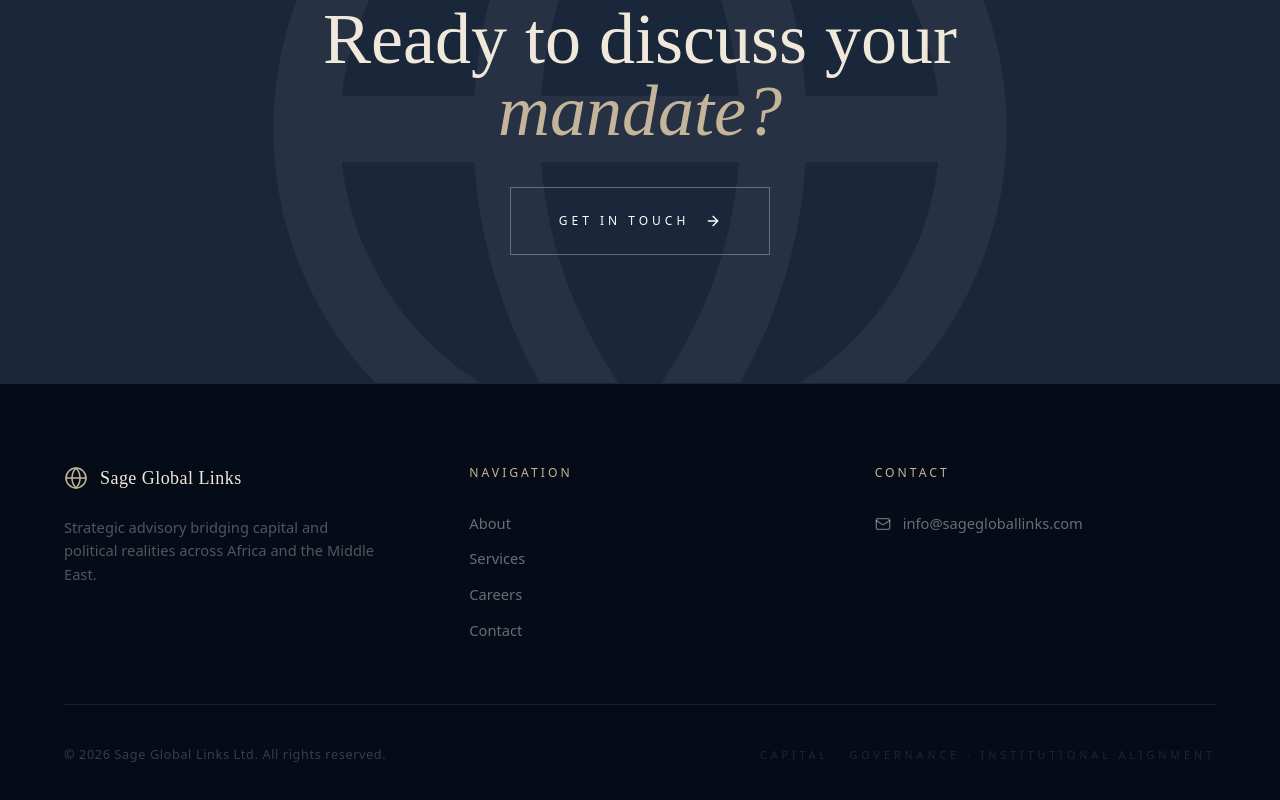
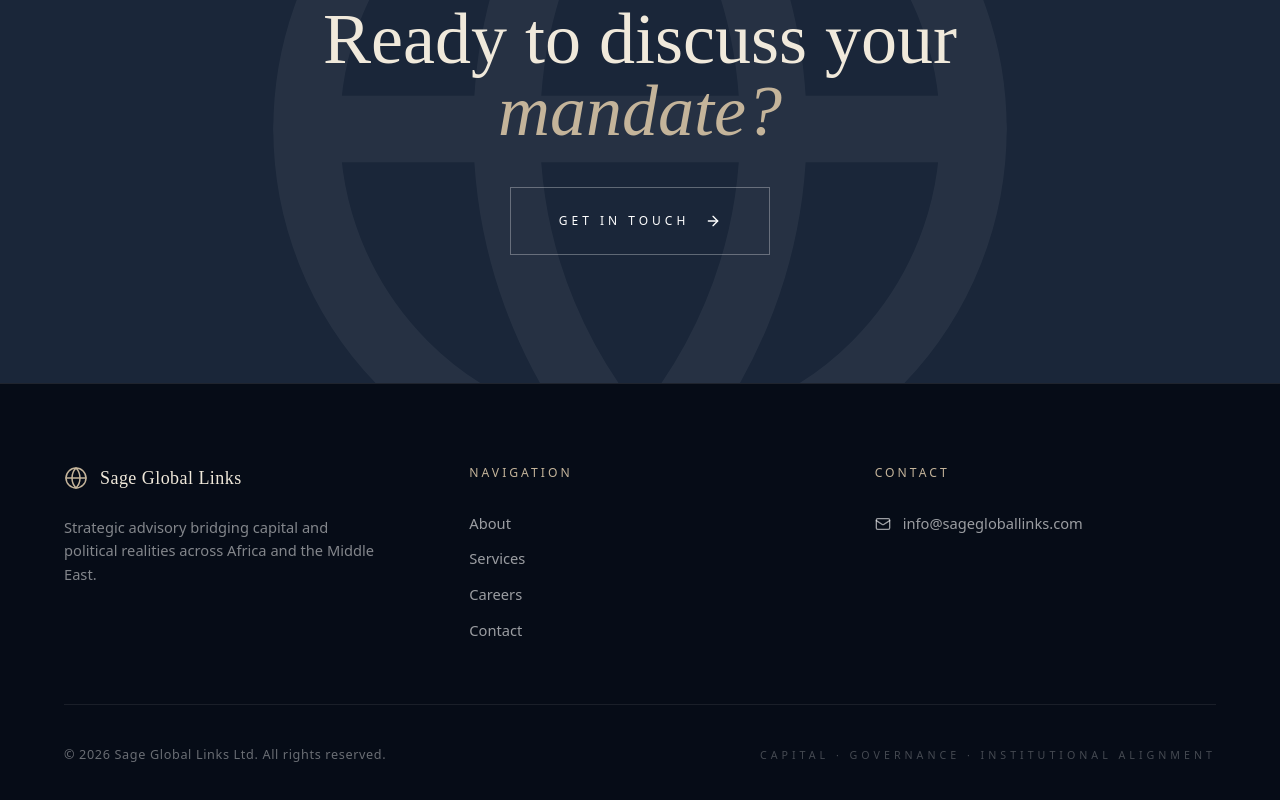
Before and after one commit to aymanfadil-commits/SGL-Site, a React (Vite) app: page / in a window 1280 px wide. Shown: the part 3549-4349 px from the top of the page. Built offline with nearby package versions, Linux system fonts and the light colour scheme.

Commit message:
Update App.tsx

```diff
--- a/src/App.tsx
+++ b/src/App.tsx
@@ -120,7 +120,7 @@ const Footer = ({ setPage }: { setPage: (p: Page) => void }) => (
           <Globe className="w-6 h-6 text-gold" strokeWidth={1.5} />
           <span className="font-serif text-lg text-offwhite tracking-wide">Sage Global Links</span>
         </div>
-        <p className="text-white/30 text-xs md:text-[14.67px] leading-relaxed font-light max-w-xs">
+        <p className="text-white/50 text-xs md:text-[14.67px] leading-relaxed font-light max-w-xs">
           Strategic advisory bridging capital and political realities across Africa and the Middle East.
         </p>
       </div>
@@ -132,7 +132,7 @@ const Footer = ({ setPage }: { setPage: (p: Page) => void }) => (
             <button
               key={p}
               onClick={() => setPage(p as Page)}
-              className="text-white/40 text-xs md:text-[14.67px] text-left hover:text-white/80 font-light transition-colors capitalize"
+              className="text-white/60 text-xs md:text-[14.67px] text-left hover:text-white/80 font-light transition-colors capitalize"
             >
               {p}
             </button>
@@ -144,7 +144,7 @@ const Footer = ({ setPage }: { setPage: (p: Page) => void }) => (
         <h4 className="text-[9.5px] md:text-[12.17px] tracking-[3px] uppercase text-gold mb-8">Contact</h4>
         <a
           href="mailto:info@sagegloballinks.com"
-          className="text-white/40 text-xs md:text-[14.67px] font-light hover:text-white/70 transition-colors flex items-center gap-3"
+          className="text-white/60 text-xs md:text-[14.67px] font-light hover:text-white/70 transition-colors flex items-center gap-3"
         >
           <Mail className="w-4 h-4" /> info@sagegloballinks.com
         </a>
@@ -152,8 +152,8 @@ const Footer = ({ setPage }: { setPage: (p: Page) => void }) => (
     </div>
 
     <div className="max-w-7xl mx-auto flex flex-col md:flex-row justify-between items-center gap-6">
-      <span className="text-white/20 text-[10px] md:text-[12.67px] tracking-wider">© 2026 Sage Global Links Ltd. All rights reserved.</span>
-      <span className="text-white/10 text-[8px] md:text-[10.67px] tracking-[4px] uppercase hidden md:block">
+      <span className="text-white/40 text-[10px] md:text-[12.67px] tracking-wider">© 2026 Sage Global Links Ltd. All rights reserved.</span>
+      <span className="text-white/25 text-[8px] md:text-[10.67px] tracking-[4px] uppercase hidden md:block">
         Capital · Governance · Institutional Alignment
       </span>
     </div>
```
